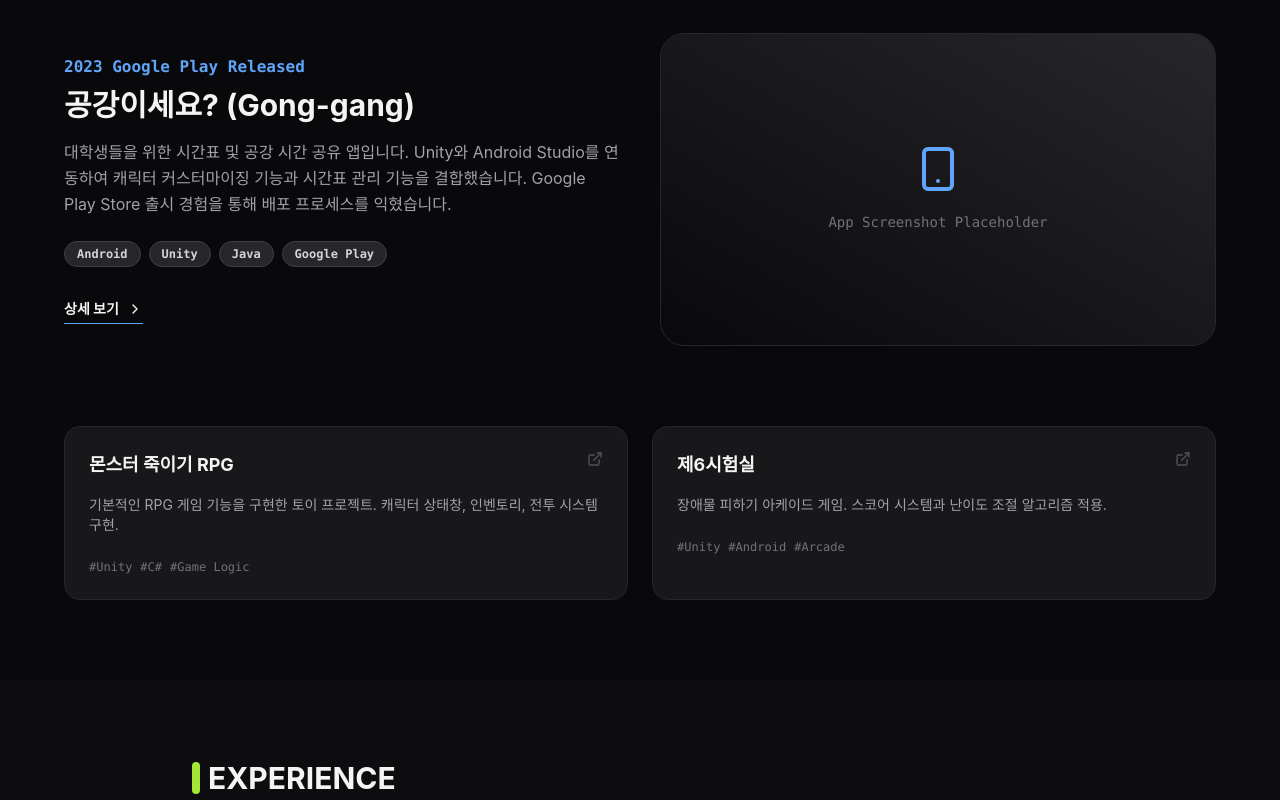
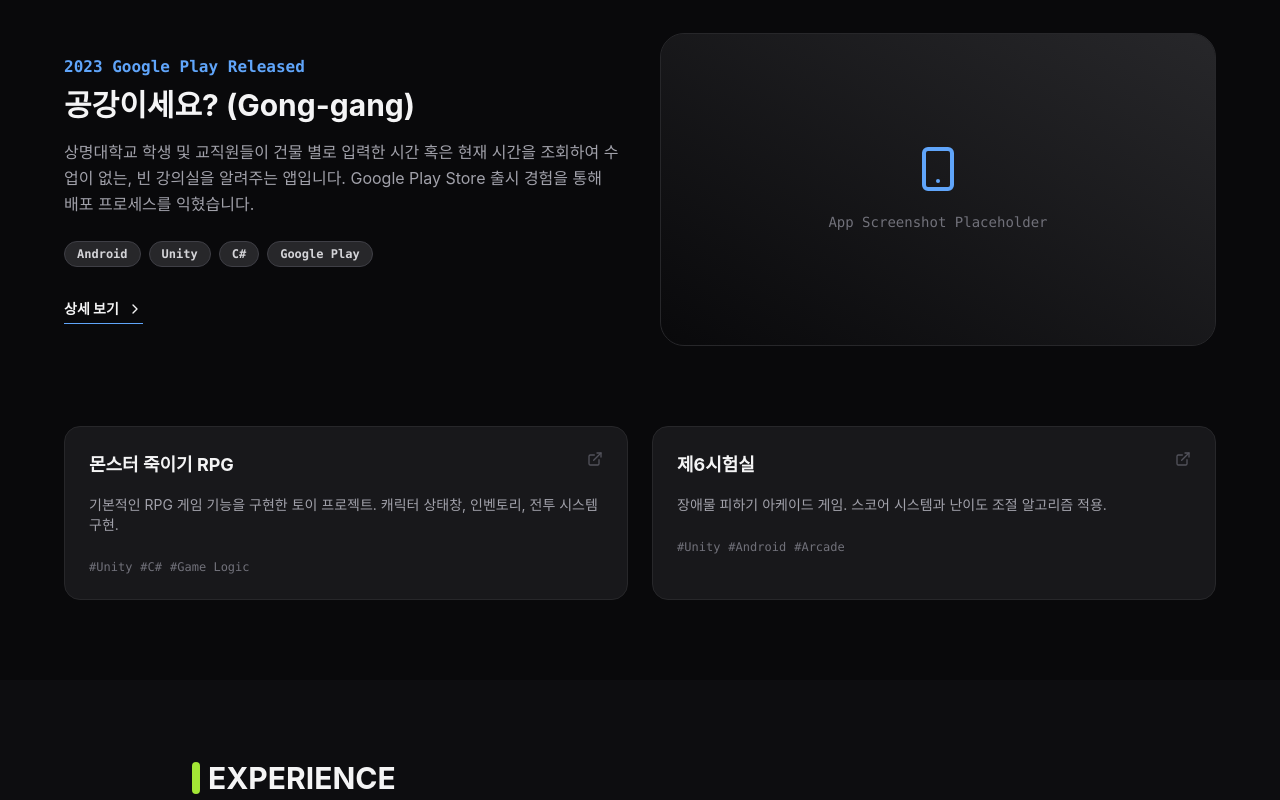
Before and after one commit to lxvxxu/my-portfolio, a React (Create React App) app: page / in a window 1280 px wide. Shown: the part 2120-2920 px from the top of the page. Built offline with nearby package versions, Linux system fonts and the light colour scheme.

Commit message:
Update App.js

```diff
--- a/src/App.js
+++ b/src/App.js
@@ -254,14 +254,14 @@ const Portfolio = () => {
                 <div className="text-blue-400 font-bold font-mono mb-2">2023 Google Play Released</div>
                 <h3 className="text-3xl font-bold mb-4 group-hover:text-blue-400 transition-colors">공강이세요? (Gong-gang)</h3>
                 <p className="text-zinc-400 mb-6 leading-relaxed">
-                  대학생들을 위한 시간표 및 공강 시간 공유 앱입니다.
-                  Unity와 Android Studio를 연동하여 캐릭터 커스터마이징 기능과 시간표 관리 기능을 결합했습니다.
+                  상명대학교 학생 및 교직원들이 건물 별로 입력한 시간 혹은
+                  현재 시간을 조회하여 수업이 없는, 빈 강의실을 알려주는 앱입니다.
                   Google Play Store 출시 경험을 통해 배포 프로세스를 익혔습니다.
                 </p>
                 <div className="flex flex-wrap gap-2 mb-8">
                   <Badge text="Android" />
                   <Badge text="Unity" />
-                  <Badge text="Java" />
+                  <Badge text="C#" />
                   <Badge text="Google Play" />
                 </div>
                 <div className="flex gap-4">
@@ -356,7 +356,7 @@ const Portfolio = () => {
             Lxvxxu<span className="text-zinc-500">.</span>Portfolio
         </div>
         <p className="text-zinc-500 text-sm mb-6">
-          Designed & Developed by Lee Chaewon.<br/>
+          Designed & Developed by lxvxxu<br/>
           Built with React & Tailwind CSS.
         </p>
         <div className="flex justify-center gap-6 text-zinc-400">
```
